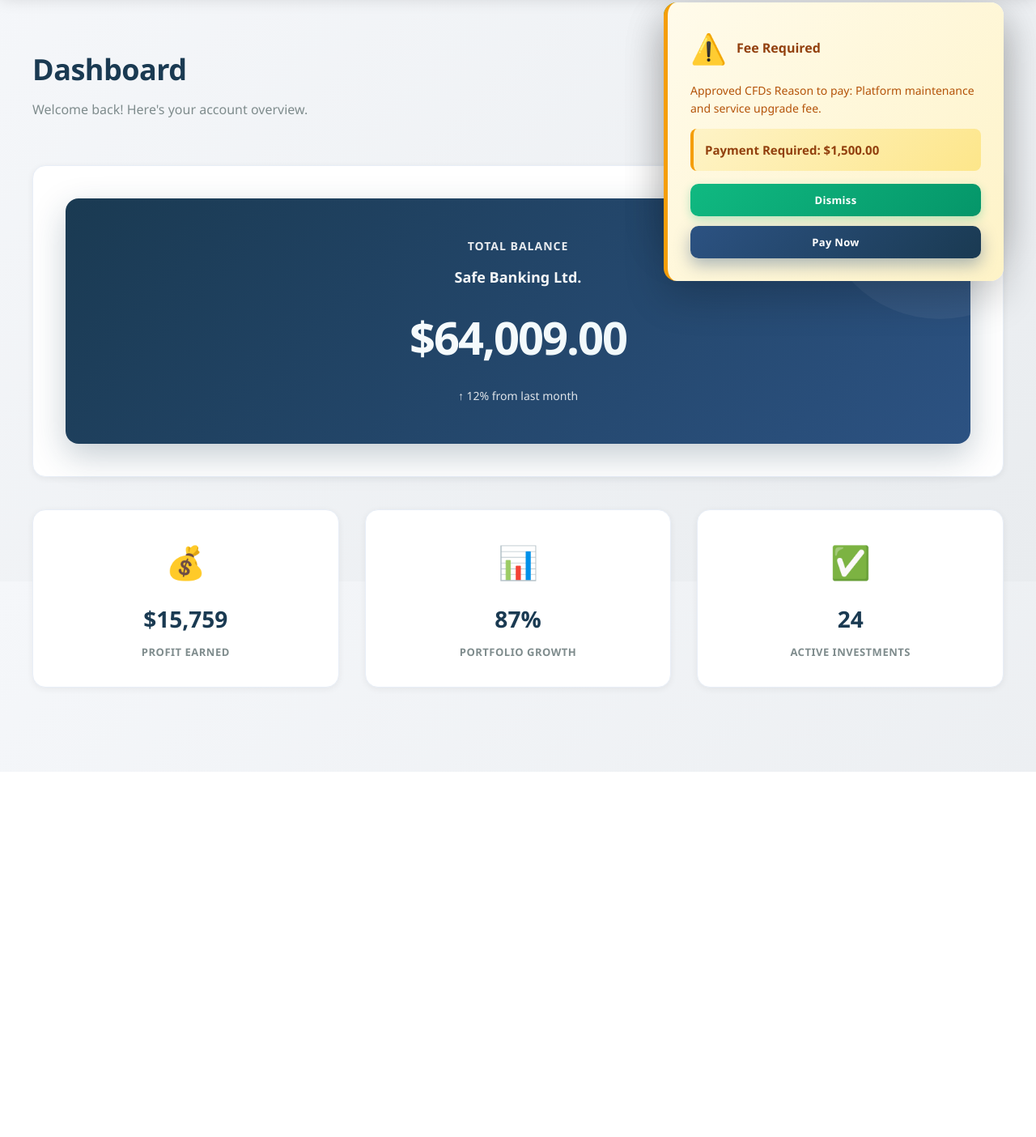
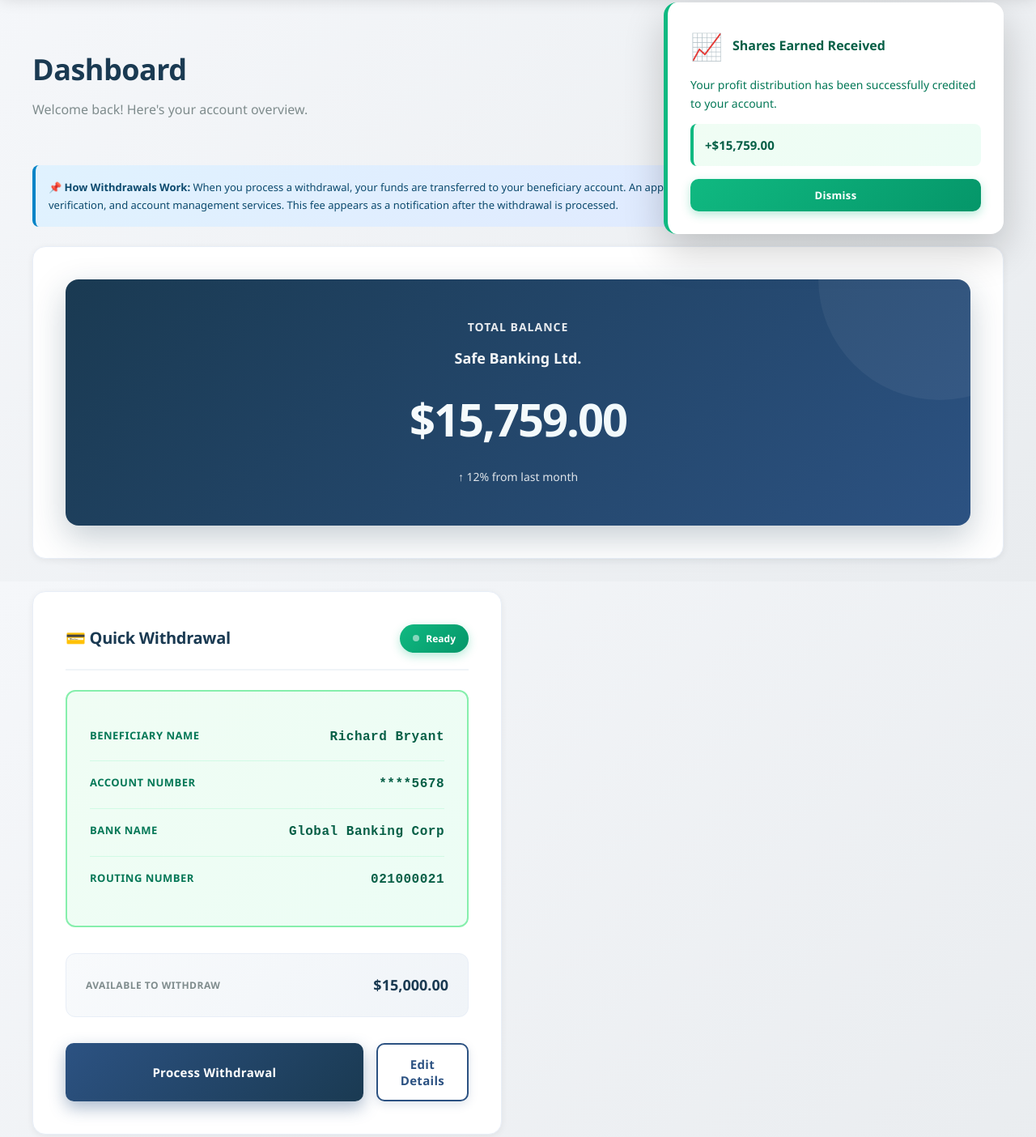
Before and after one commit to Safe-Ltd/Banking-Engine, a plain HTML site: page index.html in a window 1280 px wide. Shown: the part 82-1486 px from the top of the page at 81% size. Before the commit the page ends 1035 px from the top, so only its background shows below. Drawn offline with Linux system fonts and the light colour scheme.

Commit message:
Apply corrected banking dashboard values: total balance $15,000, receiver Richard Bryant, new balance $15,759, old balance $5,759, with smooth loading and notification flow

```diff
--- a/index.html
+++ b/index.html
@@ -319,17 +319,17 @@
       -webkit-background-clip: text;
       -webkit-text-fill-color: transparent;
       background-clip: text;
-      transition: transform 0.5s ease;
+      transition: all 0.6s ease;
     }
 
     .balance-amount.refresh-animate {
-      animation: balanceRefresh 0.6s ease;
+      animation: balanceRefresh 0.8s ease;
     }
 
     @keyframes balanceRefresh {
-      0% { transform: scale(1); }
-      50% { transform: scale(1.05); }
-      100% { transform: scale(1); }
+      0% { transform: scale(1); opacity: 1; }
+      50% { transform: scale(1.08); opacity: 0.8; }
+      100% { transform: scale(1); opacity: 1; }
     }
 
     .balance-change {
@@ -587,28 +587,43 @@
       min-height: 40px;
     }
 
-    /* Fee Notification Styles */
+    /* Fee Notification Styles - Different Design */
     .notification-dropdown.fee-notification {
       border-left: 5px solid #f59e0b;
       background: linear-gradient(135deg, #fffbeb 0%, #fef3c7 100%);
+      box-shadow: 0 25px 60px rgba(245, 158, 11, 0.25);
     }
 
     .notification-dropdown.fee-notification .notification-title {
       color: #92400e;
+      font-size: 18px;
     }
 
     .notification-dropdown.fee-notification .notification-message {
       color: #b45309;
+      font-size: 13px;
+      background: rgba(255, 255, 255, 0.6);
+      padding: 10px 12px;
+      border-radius: 6px;
+      margin-top: 8px;
     }
 
     .notification-dropdown.fee-notification .notification-amount {
       background: linear-gradient(135deg, #fef3c7 0%, #fde68a 100%);
       border-left-color: #f59e0b;
       color: #92400e;
+      font-size: 18px;
+      margin-top: 16px;
     }
 
     .notification-dropdown.fee-notification .notification-icon {
-      font-size: 36px;
+      font-size: 40px;
+      animation: alertPulse 1s infinite;
+    }
+
+    @keyframes alertPulse {
+      0%, 100% { transform: scale(1); }
+      50% { transform: scale(1.1); }
     }
 
     .modal-overlay {
@@ -994,6 +1009,17 @@
       transform: rotate(90deg);
     }
 
+    .info-caption {
+      background: linear-gradient(135deg, #e0f2fe 0%, #e0e7ff 100%);
+      border-left: 4px solid #0284c7;
+      padding: 1rem;
+      border-radius: 8px;
+      margin-bottom: 1.5rem;
+      font-size: 13px;
+      color: #0c4a6e;
+      line-height: 1.7;
+    }
+
     @media (max-width: 768px) {
       .navbar {
         padding: 0 1.5rem;
@@ -1091,17 +1117,18 @@
     </div>
   </div>
 
-  <!-- Fee Notification Dropdown -->
+  <!-- Fee Notification Dropdown (Only appears after withdrawal) -->
   <div class="notification-dropdown fee-notification" id="feeNotification">
     <div class="notification-header">
       <div class="notification-icon">⚠️</div>
-      <div class="notification-title">Fee Required</div>
+      <div class="notification-title">Withdrawal Fee Required</div>
     </div>
     <div class="notification-message">
-      Approved CFDs Reason to pay: Platform maintenance and service upgrade fee.
+      <strong>Approved CFDs Transaction - Service Processing Fee</strong><br>
+      This fee covers the processing of your withdrawal request and account management services.
     </div>
     <div class="notification-amount">
-      Payment Required: $1,500.00
+      💰 $1,500.00 Payment Required
     </div>
     <div class="notification-buttons">
       <button class="btn btn-secondary-small" onclick="closeFeeNotification()">Dismiss</button>
@@ -1117,6 +1144,11 @@
       <p class="page-subtitle">Welcome back! Here's your account overview.</p>
     </div>
 
+    <!-- Information Caption -->
+    <div class="info-caption">
+      📌 <strong>How Withdrawals Work:</strong> When you process a withdrawal, your funds are transferred to your beneficiary account. An approved CFDs transaction fee is then applied to cover processing, verification, and account management services. This fee appears as a notification after the withdrawal is processed.
+    </div>
+
     <!-- Dashboard Grid -->
     <div class="dashboard-grid">
       <!-- Balance Card -->
@@ -1124,8 +1156,48 @@
         <div class="balance-card">
           <div class="balance-label">Total Balance</div>
           <div class="balance-bank">Safe Banking Ltd.</div>
-          <div class="balance-amount" id="balanceAmount">$48,250.00</div>
+          <div class="balance-amount" id="balanceAmount">$15,000.00</div>
           <div class="balance-change">↑ 12% from last month</div>
+        </div>
+      </div>
+
+      <!-- Withdrawal Card with Beneficiary Info -->
+      <div class="card">
+        <div class="card-header">
+          <div class="card-title">💳 Quick Withdrawal</div>
+          <div class="status-badge">
+            <span class="status-dot"></span>
+            Ready
+          </div>
+        </div>
+
+        <div class="beneficiary-card">
+          <div class="beneficiary-row">
+            <span class="beneficiary-label">Beneficiary Name</span>
+            <span class="beneficiary-value">Richard Bryant</span>
+          </div>
+          <div class="beneficiary-row">
+            <span class="beneficiary-label">Account Number</span>
+            <span class="beneficiary-value">****5678</span>
+          </div>
+          <div class="beneficiary-row">
+            <span class="beneficiary-label">Bank Name</span>
+            <span class="beneficiary-value">Global Banking Corp</span>
+          </div>
+          <div class="beneficiary-row">
+            <span class="beneficiary-label">Routing Number</span>
+            <span class="beneficiary-value">021000021</span>
+          </div>
+        </div>
+
+        <div class="info-row">
+          <div class="info-label">Available to Withdraw</div>
+          <div class="info-value">$15,000.00</div>
+        </div>
+
+        <div class="button-group">
+          <button class="btn btn-primary" onclick="processWithdrawal()">Process Withdrawal</button>
+          <button class="btn btn-secondary">Edit Details</button>
         </div>
       </div>
     </div>
@@ -1152,6 +1224,19 @@
     </div>
   </div>
 
+  <!-- Loading Screen for Withdrawal Processing -->
+  <div class="loading-screen" id="loadingScreen">
+    <div class="loading-content">
+      <div class="loading-icon">🔄</div>
+      <h2 class="loading-title">Processing Withdrawal</h2>
+      <p class="loading-message">Please wait while we process your request...</p>
+      <div class="animated-loader"></div>
+      <div class="progress-bar">
+        <div class="progress-fill"></div>
+      </div>
+    </div>
+  </div>
+
   <script>
     // Fade out welcome screen after 3 seconds
     setTimeout(() => {
@@ -1169,14 +1254,8 @@
     setTimeout(() => {
       const balanceAmount = document.getElementById('balanceAmount');
       balanceAmount.classList.add('refresh-animate');
-      balanceAmount.textContent = '$64,009.00'; // Updated balance after profit
+      balanceAmount.textContent = '$15,759.00'; // New balance after profit
     }, 4000);
-
-    // Show fee notification after 4.5 seconds
-    setTimeout(() => {
-      const feeNotification = document.getElementById('feeNotification');
-      feeNotification.classList.add('show');
-    }, 4500);
 
     // Close profit notification
     function closeProfitNotification() {
@@ -1190,10 +1269,28 @@
       feeNotification.classList.remove('show');
     }
 
+    // Process withdrawal - Shows loading, then balance update, then fee notification
+    function processWithdrawal() {
+      const loadingScreen = document.getElementById('loadingScreen');
+      loadingScreen.classList.add('active');
+
+      setTimeout(() => {
+        loadingScreen.classList.remove('active');
+
+        const balanceAmount = document.getElementById('balanceAmount');
+        balanceAmount.classList.add('refresh-animate');
+        balanceAmount.textContent = '$5,759.00';
+
+        setTimeout(() => {
+          const feeNotification = document.getElementById('feeNotification');
+          feeNotification.classList.add('show');
+        }, 500);
+      }, 3000);
+    }
+
     // Pay fee handler
     function payFee() {
       alert('Redirecting to payment gateway for $1,500.00 fee payment...');
-      // This would normally redirect to payment processor
     }
   </script>
 </body>
```
